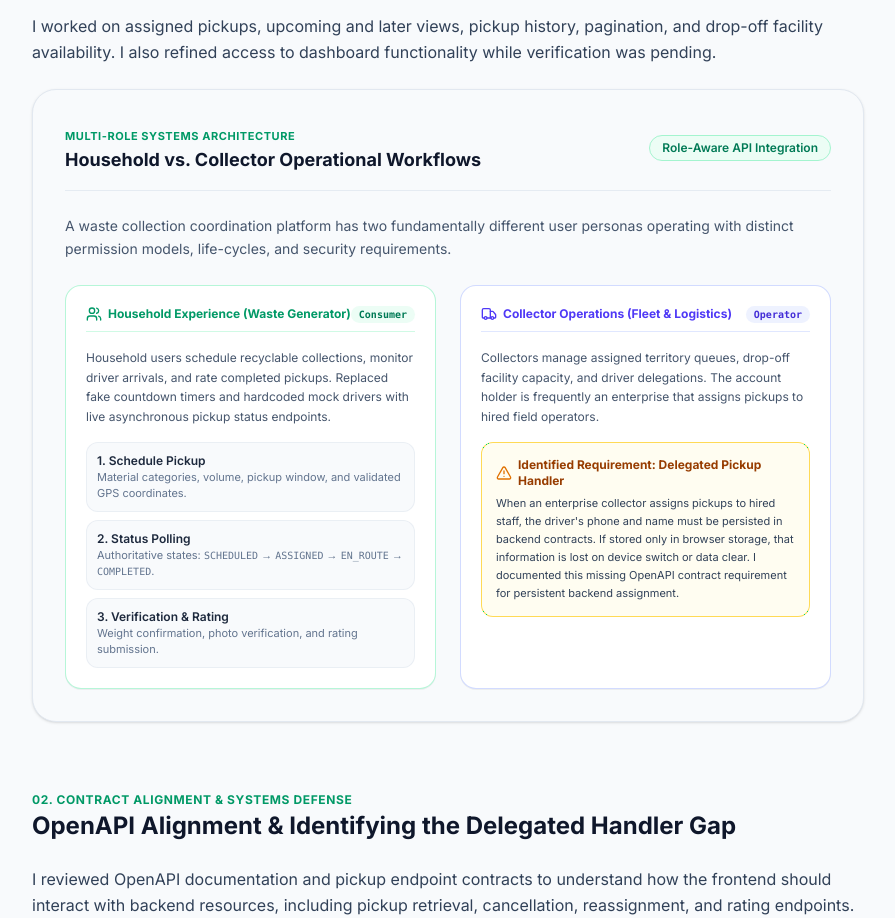
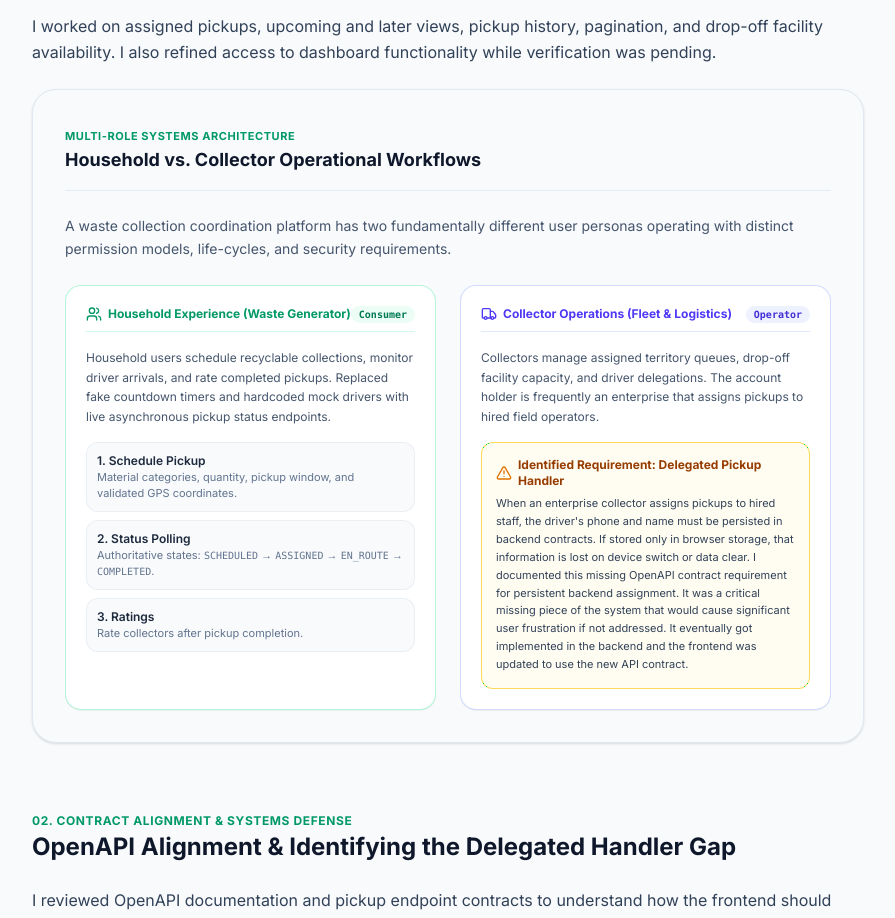
Before and after one commit to Darasimi010/portfolio, a Next.js app: page /work/cyclelink in a window 1280 px wide. Shown: the part 1500-2418 px from the top of the page, without its empty margins (192-1087 px from the left). Built offline with nearby package versions, Linux system fonts and the light colour scheme.

Commit message:
Updated the content of the CycleLink case study.

```diff
--- a/components/work/CycleLinkArchitectures.tsx
+++ b/components/work/CycleLinkArchitectures.tsx
@@ -14,9 +14,6 @@ export function DualRoleWorkflowMatrix() {
             Household vs. Collector Operational Workflows
           </h4>
         </div>
-        <span className="text-xs font-semibold px-3 py-1 rounded-full bg-emerald-50 dark:bg-emerald-950/40 text-emerald-700 dark:text-emerald-300 border border-emerald-200 dark:border-emerald-800/40">
-          Role-Aware API Integration
-        </span>
       </div>
 
       <p className="text-xs sm:text-sm text-slate-600 dark:text-slate-300 leading-relaxed">
@@ -52,7 +49,7 @@ export function DualRoleWorkflowMatrix() {
                 1. Schedule Pickup
               </span>
               <span className="text-slate-500 text-[11px]">
-                Material categories, volume, pickup window, and validated GPS
+                Material categories, quantity, pickup window, and validated GPS
                 coordinates.
               </span>
             </div>
@@ -70,10 +67,10 @@ export function DualRoleWorkflowMatrix() {
             </div>
             <div className="p-2.5 rounded-xl bg-slate-50 dark:bg-slate-900 border border-slate-200/60 dark:border-slate-800">
               <span className="font-semibold text-slate-800 dark:text-slate-200 block">
-                3. Verification & Rating
+                3. Ratings
               </span>
               <span className="text-slate-500 text-[11px]">
-                Weight confirmation, photo verification, and rating submission.
+                Rate collectors after pickup completion.
               </span>
             </div>
           </div>
@@ -107,7 +104,11 @@ export function DualRoleWorkflowMatrix() {
               driver&apos;s phone and name must be persisted in backend
               contracts. If stored only in browser storage, that information is
               lost on device switch or data clear. I documented this missing
-              OpenAPI contract requirement for persistent backend assignment.
+              OpenAPI contract requirement for persistent backend assignment. It
+              was a critical missing piece of the system that would cause
+              significant user frustration if not addressed. It eventually got
+              implemented in the backend and the frontend was updated to use the
+              new API contract.
             </p>
           </div>
         </div>
```
